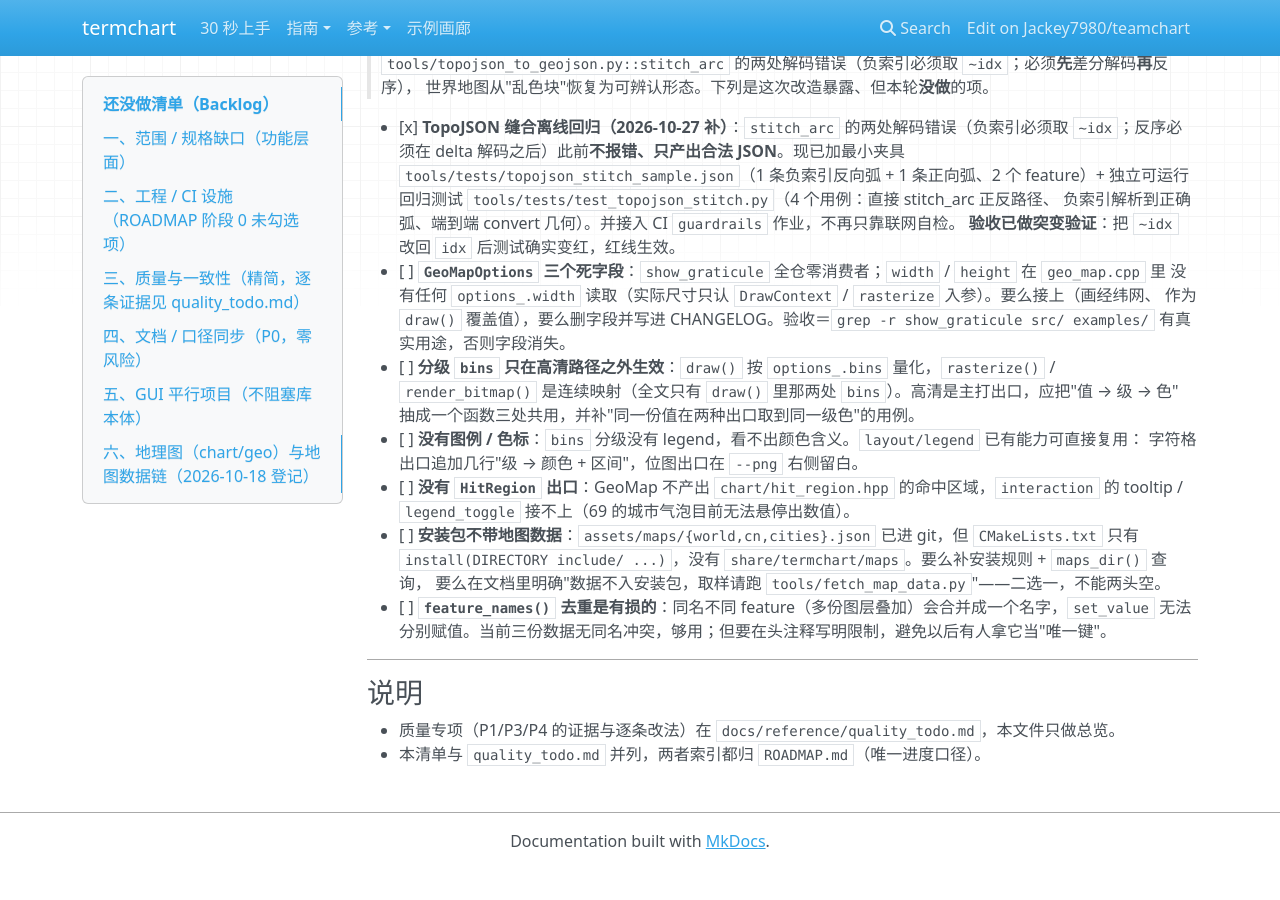
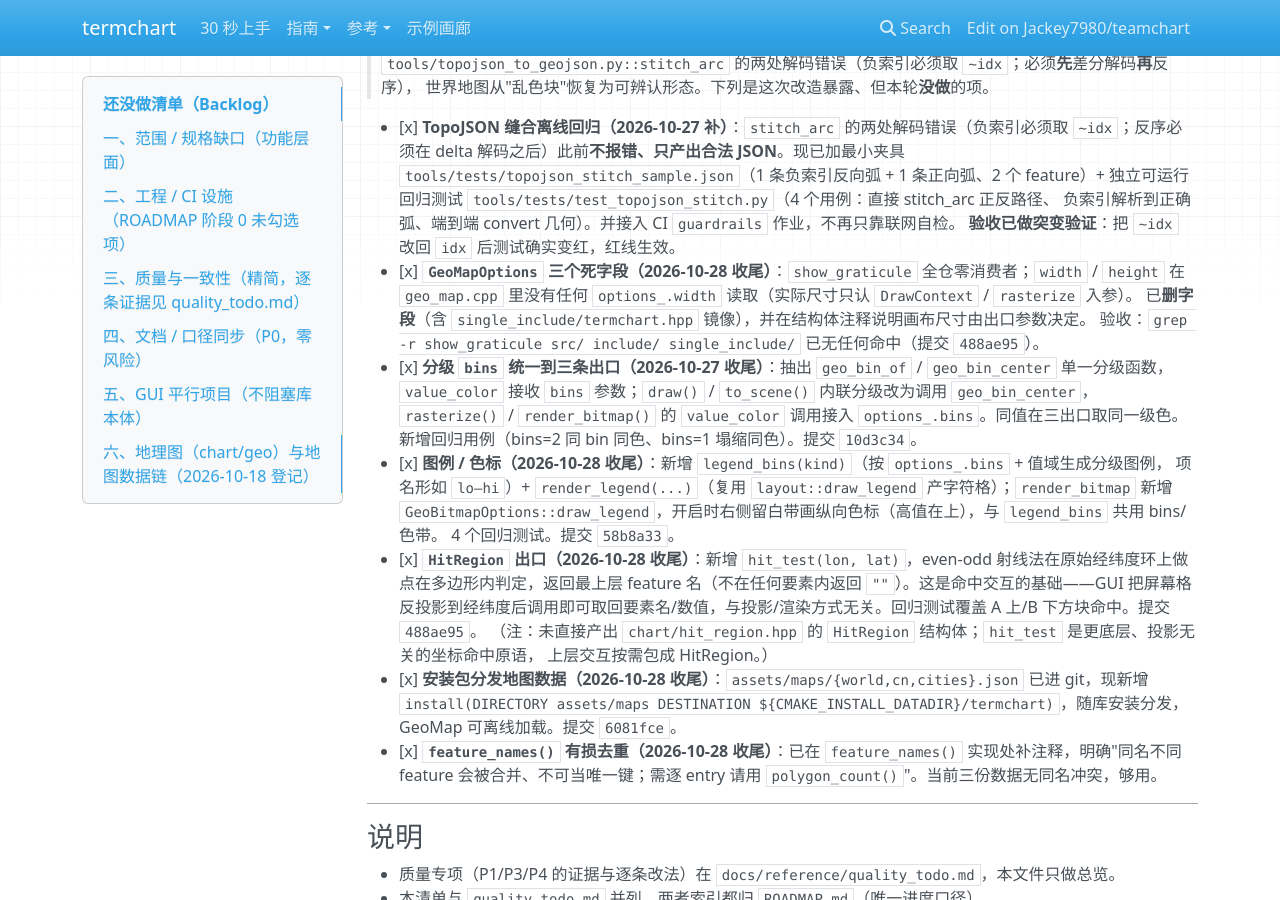
Before and after one commit to Jackey7980/termchart, an MkDocs documentation site: the page built from docs/reference/backlog.md, in a window 1280 px wide and 900 px high, scrolled down 3280 px. Built offline with MkDocs 1.6.1, drawn with Linux system fonts in a browser that asks for light colours; nearby versions of some CDN libraries; before the commit the page ends 4149 px from its top, so only the background shows below that.

Commit message:
docs(chart/geo): feature_names 有损去重注释 + backlog 收尾项标记（#7）
- geo_map.cpp::feature_names() 补注释：去重是有损的，同名不同 feature 会合并、
  不能当唯一键；需逐 entry 处理请用 polygon_count()。
- docs/reference/backlog.md 将 GeoMap 收尾 6 项（死字段 / bins 统一 / 图例色标 /
  HitRegion / 安装地图数据 / feature_names 去重）标记为已完成并补完成说明与提交号。

Co-Authored-By: Claude <noreply@anthropic.com>

```diff
--- a/docs/reference/backlog.md
+++ b/docs/reference/backlog.md
@@ -139,21 +139,28 @@
   独立可运行回归测试 `tools/tests/test_topojson_stitch.py`（4 个用例：直接 stitch_arc 正反路径、
   负索引解析到正确弧、端到端 convert 几何）。并接入 CI `guardrails` 作业，不再只靠联网自检。
   **验收已做突变验证**：把 `~idx` 改回 `idx` 后测试确实变红，红线生效。
-- [ ] **`GeoMapOptions` 三个死字段**：`show_graticule` 全仓零消费者；`width` / `height` 在 `geo_map.cpp` 里
-  没有任何 `options_.width` 读取（实际尺寸只认 `DrawContext` / `rasterize` 入参）。要么接上（画经纬网、
-  作为 `draw()` 覆盖值），要么删字段并写进 CHANGELOG。验收＝`grep -r show_graticule src/ examples/` 有真实用途，否则字段消失。
-- [ ] **分级 `bins` 只在高清路径之外生效**：`draw()` 按 `options_.bins` 量化，`rasterize()` /
-  `render_bitmap()` 是连续映射（全文只有 `draw()` 里那两处 `bins`）。高清是主打出口，应把"值 → 级 → 色"
-  抽成一个函数三处共用，并补"同一份值在两种出口取到同一级色"的用例。
-- [ ] **没有图例 / 色标**：`bins` 分级没有 legend，看不出颜色含义。`layout/legend` 已有能力可直接复用：
-  字符格出口追加几行"级 → 颜色 + 区间"，位图出口在 `--png` 右侧留白。
-- [ ] **没有 `HitRegion` 出口**：GeoMap 不产出 `chart/hit_region.hpp` 的命中区域，`interaction` 的 tooltip /
-  `legend_toggle` 接不上（69 的城市气泡目前无法悬停出数值）。
-- [ ] **安装包不带地图数据**：`assets/maps/{world,cn,cities}.json` 已进 git，但 `CMakeLists.txt` 只有
-  `install(DIRECTORY include/ ...)`，没有 `share/termchart/maps`。要么补安装规则 + `maps_dir()` 查询，
-  要么在文档里明确"数据不入安装包，取样请跑 `tools/fetch_map_data.py`"——二选一，不能两头空。
-- [ ] **`feature_names()` 去重是有损的**：同名不同 feature（多份图层叠加）会合并成一个名字，`set_value`
-  无法分别赋值。当前三份数据无同名冲突，够用；但要在头注释写明限制，避免以后有人拿它当"唯一键"。
+- [x] **`GeoMapOptions` 三个死字段（2026-10-28 收尾）**：`show_graticule` 全仓零消费者；`width` / `height`
+  在 `geo_map.cpp` 里没有任何 `options_.width` 读取（实际尺寸只认 `DrawContext` / `rasterize` 入参）。
+  已**删字段**（含 `single_include/termchart.hpp` 镜像），并在结构体注释说明画布尺寸由出口参数决定。
+  验收：`grep -r show_graticule src/ include/ single_include/` 已无任何命中（提交 `488ae95`）。
+- [x] **分级 `bins` 统一到三条出口（2026-10-27 收尾）**：抽出 `geo_bin_of` / `geo_bin_center` 单一分级函数，
+  `value_color` 接收 `bins` 参数；`draw()` / `to_scene()` 内联分级改为调用 `geo_bin_center`，
+  `rasterize()` / `render_bitmap()` 的 `value_color` 调用接入 `options_.bins`。同值在三出口取同一级色。
+  新增回归用例（bins=2 同 bin 同色、bins=1 塌缩同色）。提交 `10d3c34`。
+- [x] **图例 / 色标（2026-10-28 收尾）**：新增 `legend_bins(kind)`（按 `options_.bins` + 值域生成分级图例，
+  项名形如 `lo–hi`）+ `render_legend(...)`（复用 `layout::draw_legend` 产字符格）；`render_bitmap` 新增
+  `GeoBitmapOptions::draw_legend`，开启时右侧留白带画纵向色标（高值在上），与 `legend_bins` 共用 bins/色带。
+  4 个回归测试。提交 `58b8a33`。
+- [x] **`HitRegion` 出口（2026-10-28 收尾）**：新增 `hit_test(lon, lat)`，even-odd 射线法在原始经纬度环上做
+  点在多边形内判定，返回最上层 feature 名（不在任何要素内返回 `""`）。这是命中交互的基础——GUI 把屏幕格
+  反投影到经纬度后调用即可取回要素名/数值，与投影/渲染方式无关。回归测试覆盖 A 上/B 下方块命中。提交 `488ae95`。
+  （注：未直接产出 `chart/hit_region.hpp` 的 `HitRegion` 结构体；`hit_test` 是更底层、投影无关的坐标命中原语，
+  上层交互按需包成 HitRegion。）
+- [x] **安装包分发地图数据（2026-10-28 收尾）**：`assets/maps/{world,cn,cities}.json` 已进 git，现新增
+  `install(DIRECTORY assets/maps DESTINATION ${CMAKE_INSTALL_DATADIR}/termchart)`，随库安装分发，GeoMap
+  可离线加载。提交 `6081fce`。
+- [x] **`feature_names()` 有损去重（2026-10-28 收尾）**：已在 `feature_names()` 实现处补注释，明确"同名不同
+  feature 会被合并、不可当唯一键；需逐 entry 请用 `polygon_count()`"。当前三份数据无同名冲突，够用。
 
 ---
 
```
Also changed, not shown: 1 other file.
